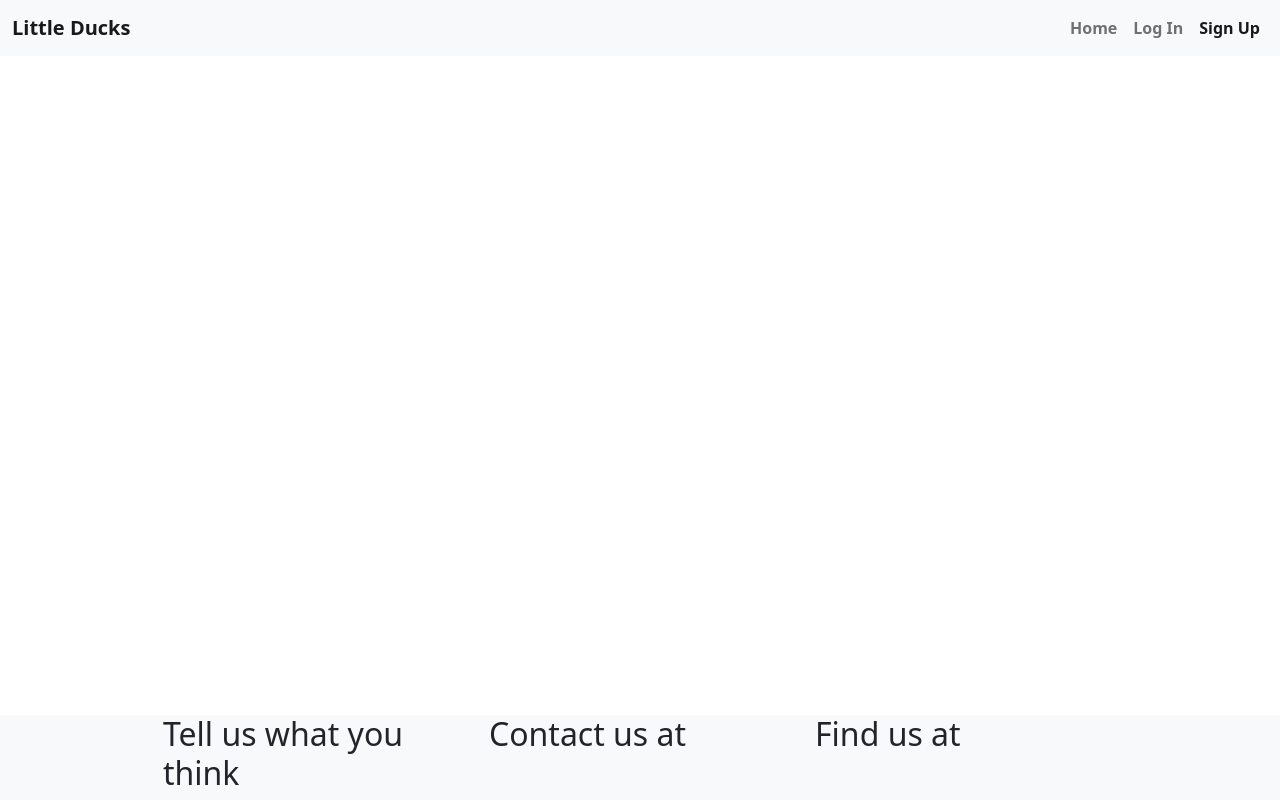
After one commit to seanj06/Little-Ducks-P4, a Django app: template templates/base.html in a window 1280 px wide. The commit adds this page. Run offline with Django 3.2, Linux system fonts and the light colour scheme; the template is opened without the code that fills it, so the values that code supplies are empty.

Commit message:
Add base template and index template

```diff
--- /dev/null
+++ b/templates/base.html
@@ -0,0 +1,73 @@
+{% load static %}
+
+<!DOCTYPE html>
+<html lang="en">
+
+<head>
+    <meta charset="UTF-8">
+    <meta http-equiv="X-UA-Compatible" content="IE=edge">
+    <meta name="viewport" content="width=device-width, initial-scale=1.0">
+    <link href="https://cdn.jsdelivr.net/npm/bootstrap@5.0.2/dist/css/bootstrap.min.css" rel="stylesheet"
+        integrity="sha384-EVSTQN3/azprG1Anm3QDgpJLIm9Nao0Yz1ztcQTwFspd3yD65VohhpuuCOmLASjC" crossorigin="anonymous">
+    <link rel="stylesheet" href="{% static 'css/style.css' %}">
+    <title>Little Ducks</title>
+</head>
+
+<body class="d-flex flex-column min-vh-100">
+    <header class="nav-header">
+        <nav class="navbar navbar-expand-lg navbar-light bg-light">
+            <div class="container-fluid">
+                <a class="navbar-brand" href="{% url 'home' %}"><strong>Little Ducks<strong></a>
+                <button class="navbar-toggler" type="button" data-bs-toggle="collapse" data-bs-target="#navbarNav"
+                    aria-controls="navbarNav" aria-expanded="false" aria-label="Toggle navigation">
+                    <span class="navbar-toggler-icon"></span>
+                </button>
+                <div class="collapse navbar-collapse" id="navbarNav">
+                    <ul class="navbar-nav">
+                        <li class="nav-item">
+                            <a class="nav-link" href="{% url 'home' %}">Home</a>
+                        </li>
+                        {% if user.is_authenticated %}
+                        <li class="nav-item">
+                            <a class="nav-link" href="{% url 'account_logout' %}">Log Out</a>
+                        </li>
+                        {% else %}
+                        <li class="nav-item">
+                            <a class="nav-link" href="{% url 'account_login' %}">Log In</a>
+                        </li>
+                        <li class="nav-item">
+                            <a class="nav-link active" aria-current="page" href="{% url 'account_signup' %}">Sign Up</a>
+                        </li>
+                        {% endif %}
+                    </ul>
+                </div>
+            </div>
+        </nav>
+    </header>
+    <main>
+        {% block content %}
+        <!-- Main page content-->
+        {% endblock content %}
+    </main>
+    <footer class="fixed-bottom">
+        <div class="fluid-container bg-light">
+            <div class="row justify-content-center">
+                <div class="col-3">
+                    <h2>Tell us what you think</h2>
+                </div>
+                <div class="col-3">
+                    <h2>Contact us at</h2>
+                </div>
+                <div class="col-3">
+                    <h2>Find us at</h2>
+                </div>
+
+            </div>
+        </div>
+    </footer>
+    <script src="https://cdn.jsdelivr.net/npm/bootstrap@5.0.2/dist/js/bootstrap.bundle.min.js"
+        integrity="sha384-MrcW6ZMFYlzcLA8Nl+NtUVF0sA7MsXsP1UyJoMp4YLEuNSfAP+JcXn/tWtIaxVXM" crossorigin="anonymous">
+    </script>
+</body>
+
+</html>
```
Also changed, not shown: templates/index.html (+62 -12 lines), static/css/style.css (added).
